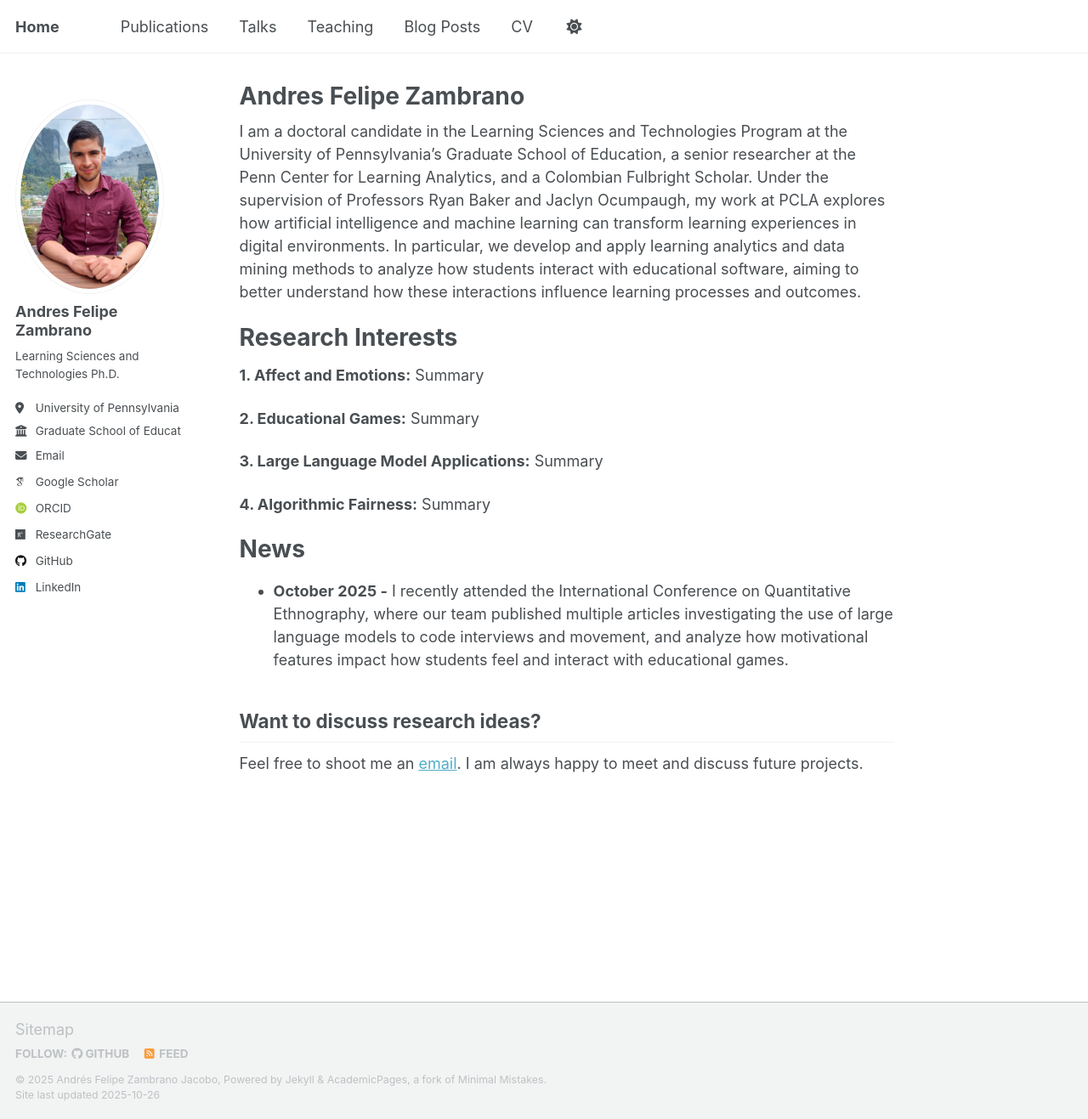
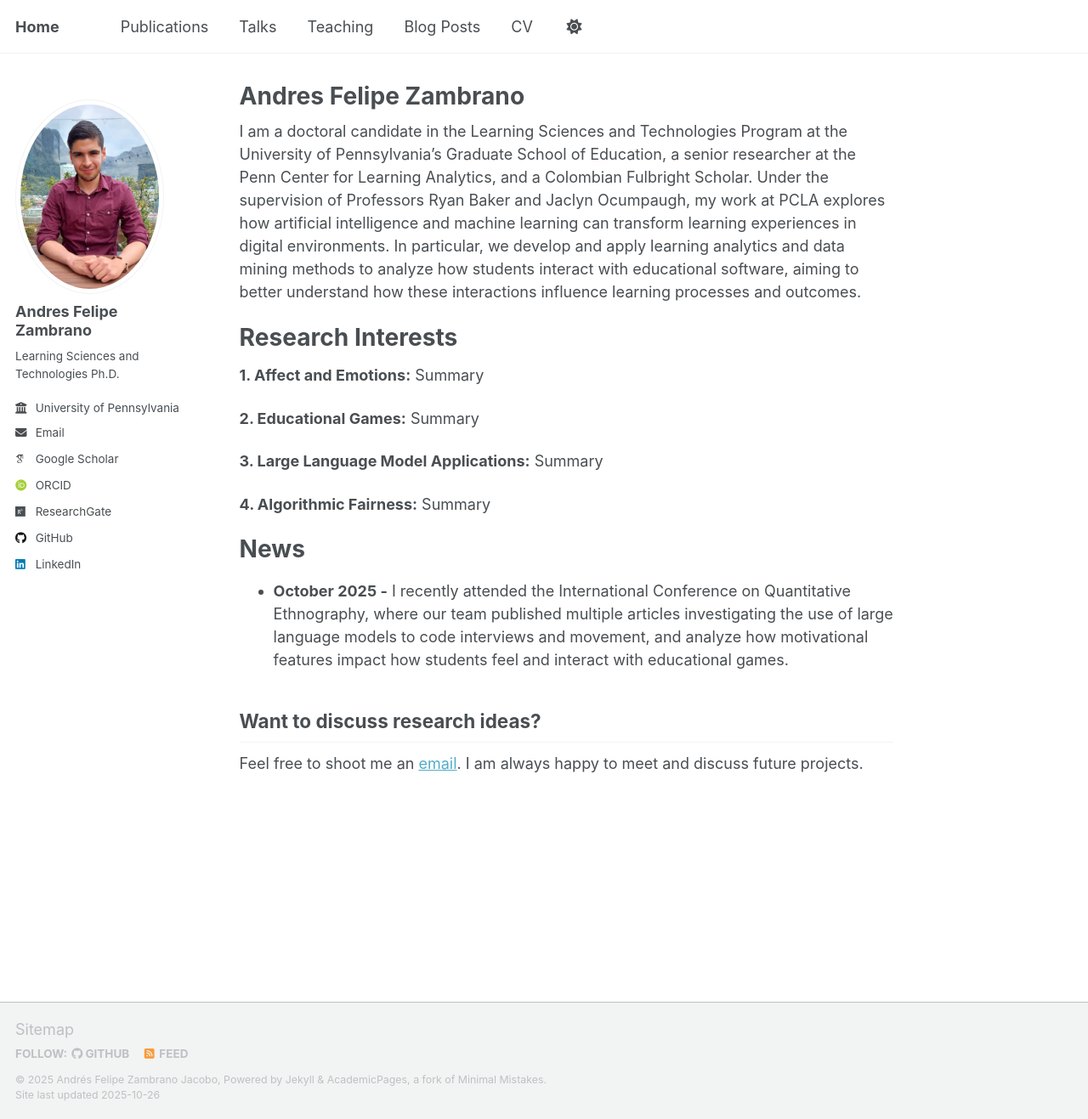
Before and after one commit to afzambrano/afzambrano.github.io, a Jekyll site: the page built from _pages/about.md, in a window 1280 px wide and 1317 px high. Shown: the whole window at 85% size. Built offline with Jekyll 4.4.1, drawn with Linux system fonts in a browser that asks for light colours; some web fonts are replaced; a script that is not in the unit is left out.

Commit message:
Update _config.yml

```diff
--- a/_config.yml
+++ b/_config.yml
@@ -27,8 +27,8 @@ author:
   name             : "Andres Felipe Zambrano"
   pronouns         : # example: "she/her"
   bio              : "Learning Sciences and Technologies Ph.D."
-  location         : "University of Pennsylvania"
-  employer         : "Graduate School of Education"
+  location         : #
+  employer         : "University of Pennsylvania"
   uri              : # URL
   email            : "afzambrano97@gmail.com"
 
```
